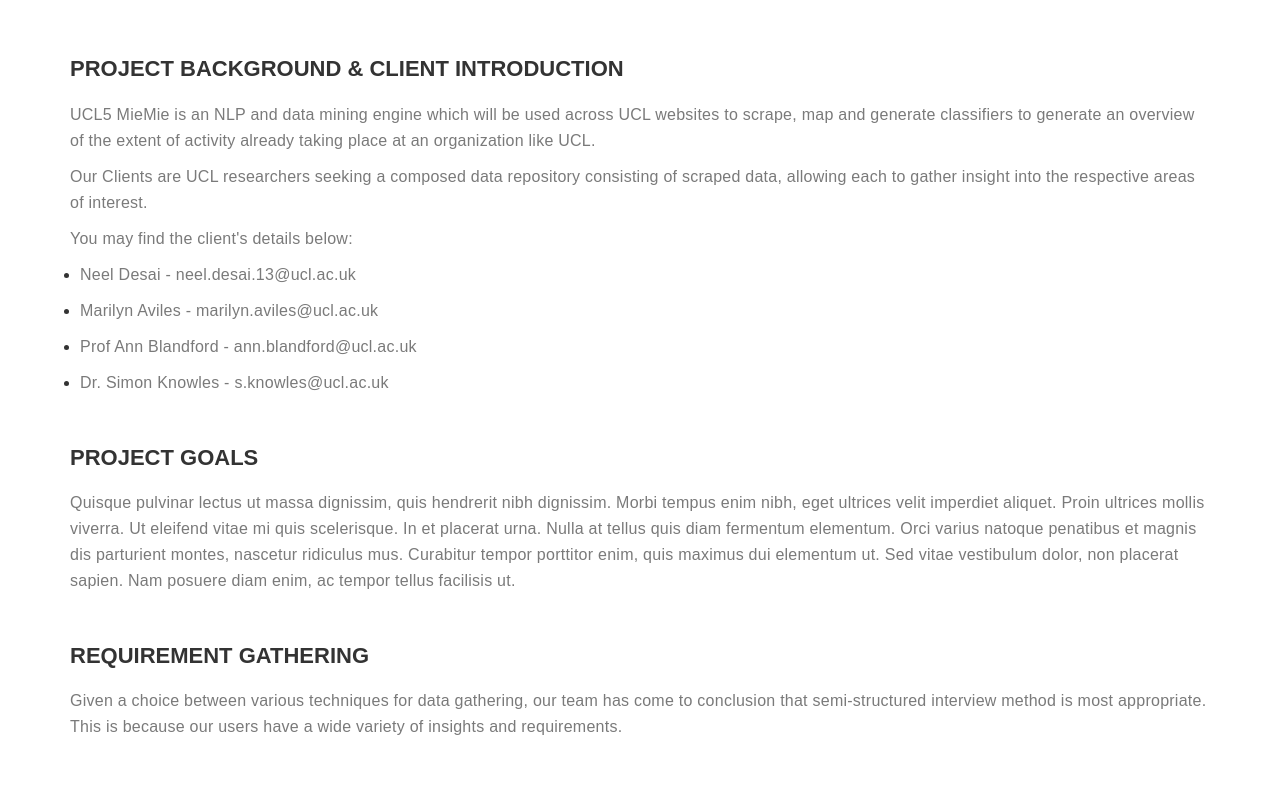
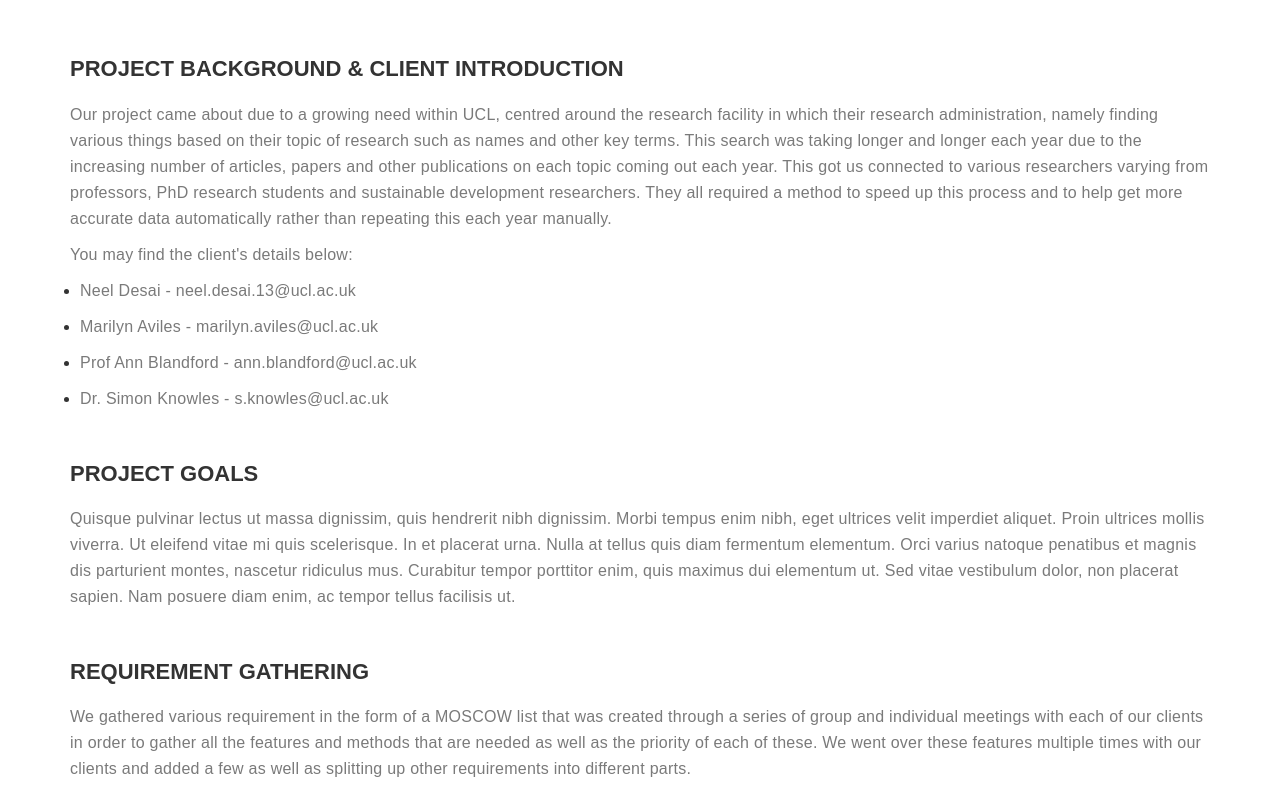
Before and after one commit to thatguy1104/PortfolioSite, a plain HTML site: page web3/index.html in a window 1280 px wide. Shown: the part 2470-3255 px from the top of the page. Drawn offline with nearby package versions, Linux system fonts and the light colour scheme; some packages are replaced by stand-ins of ours.

Commit message:
statements amended

```diff
--- a/web3/index.html
+++ b/web3/index.html
@@ -229,8 +229,7 @@ http://www.templatemo.com/tm-508-power
                                             <div class="col-md-12">
                                                 <div class="left-text">
                                                     <h4>Project Background & Client Introduction</h4>
-                                                    <p>UCL5 MieMie is an NLP and data mining engine which will be used across UCL websites to scrape, map and generate classifiers to generate an overview of the extent of activity already taking place at an organization like UCL.</p>
-                                                    <p>Our Clients are UCL researchers seeking a composed data repository consisting of scraped data, allowing each to gather insight into the respective areas of interest.</p>
+                                                    <p>Our project came about due to a growing need within UCL, centred around the research facility in which their research administration, namely finding various things based on their topic of research such as names and other key terms. This search was taking longer and longer each year due to the increasing number of articles, papers and other publications on each topic coming out each year. This got us connected to various researchers varying from professors, PhD research students and sustainable development researchers. They all required a method to speed up this process and to help get more accurate data automatically rather than repeating this each year manually. </p>
                                                     <p>You may find the client's details below:</p>
                                                     <ul class="ordered">
                                                         <li><p>Neel Desai - neel.desai.13@ucl.ac.uk</p></li>
@@ -246,7 +245,7 @@ http://www.templatemo.com/tm-508-power
                                                     <br><br>
 
                                                     <h4>Requirement Gathering</h4>
-                                                    <p>Given a choice between various techniques for data gathering, our team has come to conclusion that semi-structured interview method is most appropriate. This is because our users have a wide variety of insights and requirements.</p>
+                                                    <p>We gathered various requirement in the form of a MOSCOW list that was created through a series of group and individual meetings with each of our clients in order to gather all the features and methods that are needed as well as the priority of each of these. We went over these features multiple times with our clients and added a few as well as splitting up other requirements into different parts.</p>
 
                                                     <br><br>
 
```
